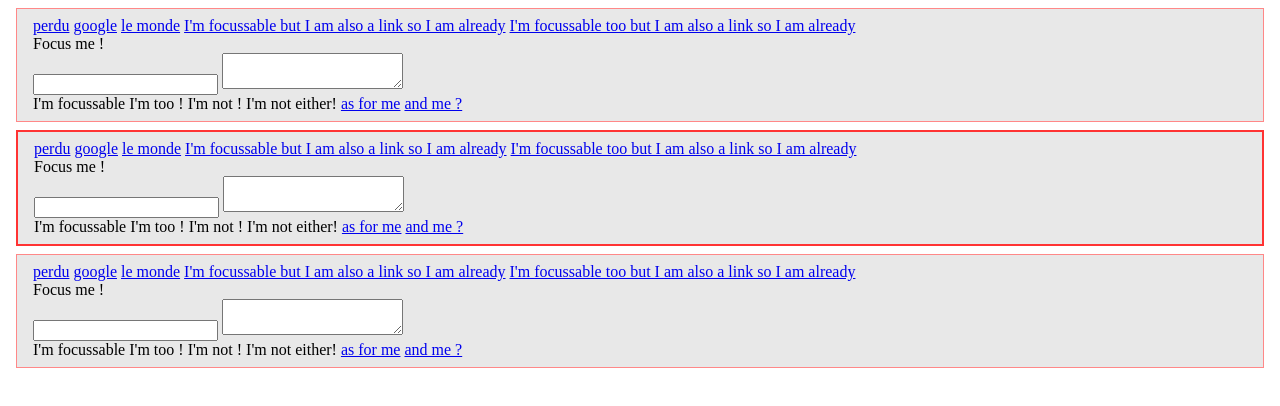
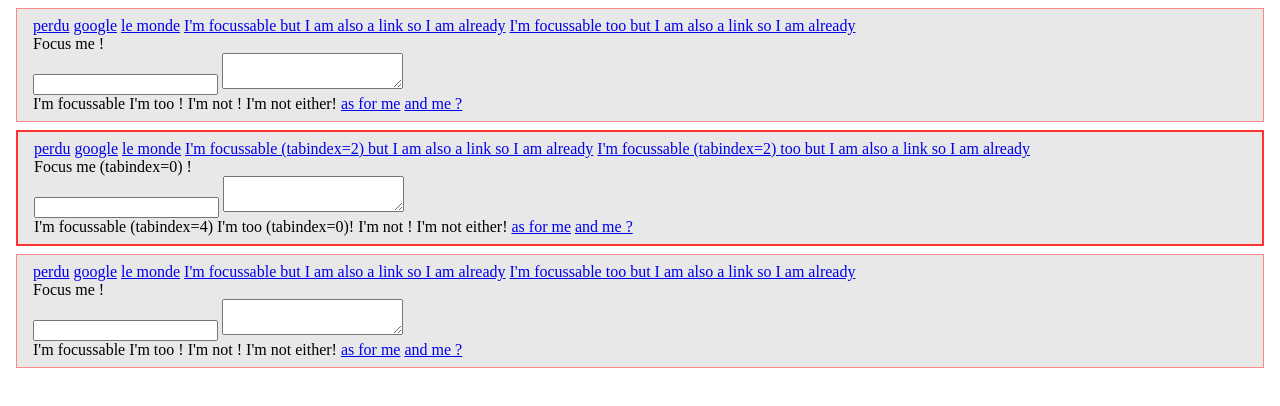
Before and after one commit to julienw/jquery-trap-input, a plain HTML site: page examples/complex.html in a window 1280 px wide. Drawn offline with nearby package versions, Linux system fonts and the light colour scheme.

Commit message:
add more information to complex example

```diff
--- a/examples/complex.html
+++ b/examples/complex.html
@@ -8,12 +8,14 @@
 	function init() {
 		$(".trap").trap();
 		$(".focusme").focus(function() {
-			$(this).append("<a href='#'>this link is dynamically added</a>")
-				.append("<span tabIndex='0'>this span too, with tabIndex=0 as attribute</span>")
-				.append("<span class='focussable'>this span too, with tabIndex=0 added as dom property</span>")
-				.find("span.focussable").prop("tabIndex", 0);
-		}).blur(function() {
-			$(this).empty();
+			var $this = $(this);
+			if (!$this.data("expanded")) {
+				$this.append("<a href='#'>this link is dynamically added</a>")
+					.append("<span tabIndex='0'>this span too, with tabIndex=0 as attribute</span>")
+					.append("<span class='focussable'>this span too, with tabIndex=0 added as dom property</span>")
+					.find("span.focussable").prop("tabIndex", 0);
+				$this.data("expanded", true);
+			}
 		});
 	}
 
@@ -60,15 +62,15 @@
 <a href='http://perdu.com'>perdu</a>
 <a href='http://google.fr'>google</a>
 <a href='http://lemonde.fr'>le monde</a>
-<a href="#" tabIndex="2">I'm focussable but I am also a link so I am already</a>
-<a href="#" tabIndex="2">I'm focussable too but I am also a link so I am already</a>
-<div tabIndex="0" class='focusme'>Focus me !</div>
+<a href="#" tabIndex="2">I'm focussable (tabindex=2) but I am also a link so I am already</a>
+<a href="#" tabIndex="2">I'm focussable (tabindex=2) too but I am also a link so I am already</a>
+<div tabIndex="0" class='focusme'>Focus me (tabindex=0) !</div>
 <div>
 <input type='text' name='test' id='test' />
 <textarea name='test2' id='test2'></textarea>
 </div>
-<span tabIndex="4">I'm focussable</span>
-<span tabIndex="0">I'm too !</span>
+<span tabIndex="4">I'm focussable (tabindex=4)</span>
+<span tabIndex="0">I'm too (tabindex=0)!</span>
 <span tabIndex="-1">I'm not !</span>
 <span>I'm not either!</span>
 <a href='#' style='display:none'>I should not be displayed and not focussable</a>
```
